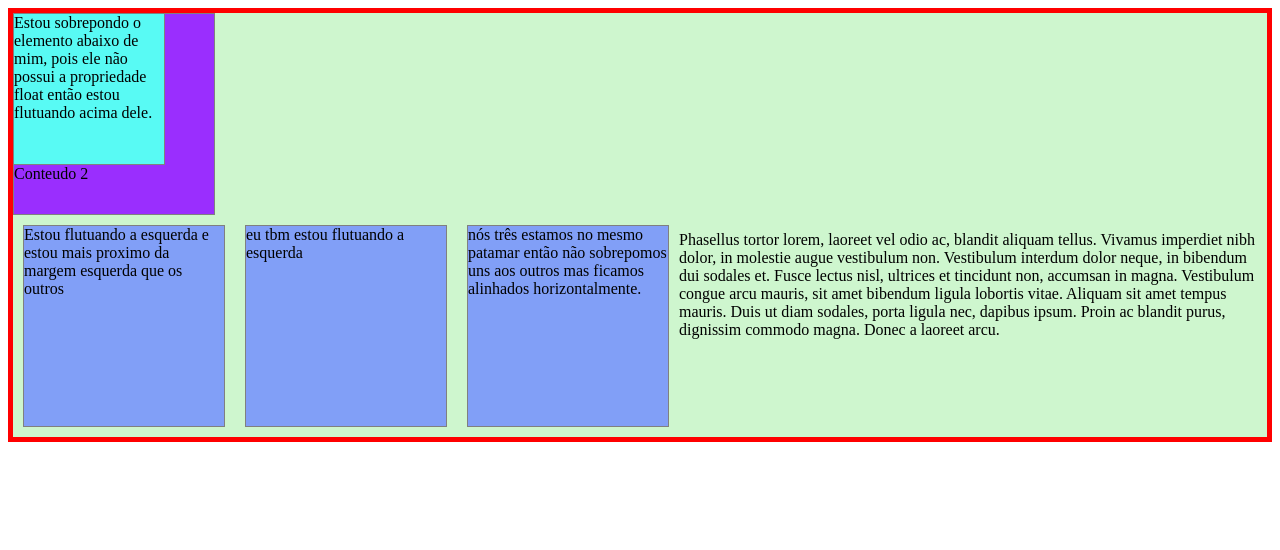
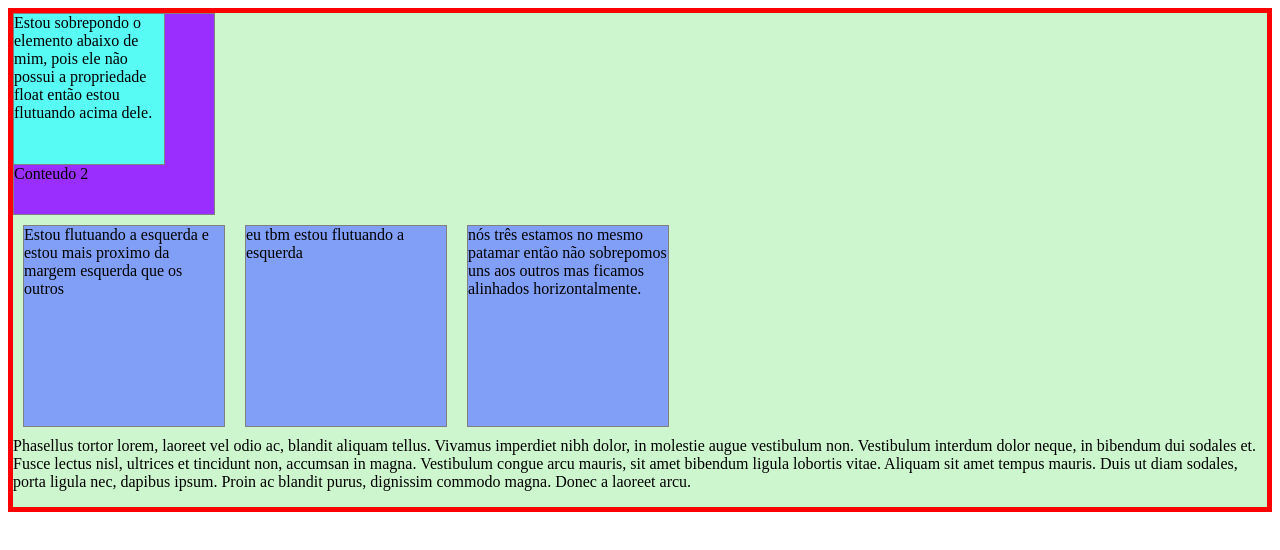
Before and after one commit to julioMarvim/pratica_front-end, a plain HTML site: page CSS-intermediario/Aula 02/elementos-flutuantes.html in a window 1280 px wide. Drawn offline with Linux system fonts and the light colour scheme.

Commit message:
01-10-2018/01

```diff
--- a/CSS-intermediario/Aula 02/elementos-flutuantes.html
+++ b/CSS-intermediario/Aula 02/elementos-flutuantes.html
@@ -27,7 +27,7 @@
 			nós três estamos no mesmo patamar então não sobrepomos uns aos outros mas ficamos alinhados horizontalmente.
 		</div>
 
-	 	<p>Phasellus tortor lorem, laoreet vel odio ac, blandit aliquam tellus. Vivamus imperdiet nibh dolor, in molestie augue vestibulum non. Vestibulum interdum dolor neque, in bibendum dui sodales et. Fusce lectus nisl, ultrices et tincidunt non, accumsan in magna. Vestibulum congue arcu mauris, sit amet bibendum ligula lobortis vitae. Aliquam sit amet tempus mauris. Duis ut diam sodales, porta ligula nec, dapibus ipsum. Proin ac blandit purus, dignissim commodo magna. Donec a laoreet arcu.</p>
+	 	<p class="clear">Phasellus tortor lorem, laoreet vel odio ac, blandit aliquam tellus. Vivamus imperdiet nibh dolor, in molestie augue vestibulum non. Vestibulum interdum dolor neque, in bibendum dui sodales et. Fusce lectus nisl, ultrices et tincidunt non, accumsan in magna. Vestibulum congue arcu mauris, sit amet bibendum ligula lobortis vitae. Aliquam sit amet tempus mauris. Duis ut diam sodales, porta ligula nec, dapibus ipsum. Proin ac blandit purus, dignissim commodo magna. Donec a laoreet arcu.</p>
 
 <!-- Podemos colocar a class clear no ultimo elemento para que todo o fluxo anterior seja limpado -->
 	 	<div class="clear"></div>
--- a/CSS-intermediario/Aula 02/estilos.css
+++ b/CSS-intermediario/Aula 02/estilos.css
@@ -36,5 +36,5 @@
 	left para limpar elementos flutuando à esquerda.
 	pode limpar para a direita com right.
 	 both em ambas as  direções*/
-	clear: both;
+	clear: left;
 }
```
Also changed, not shown: comando no git.txt (added).
